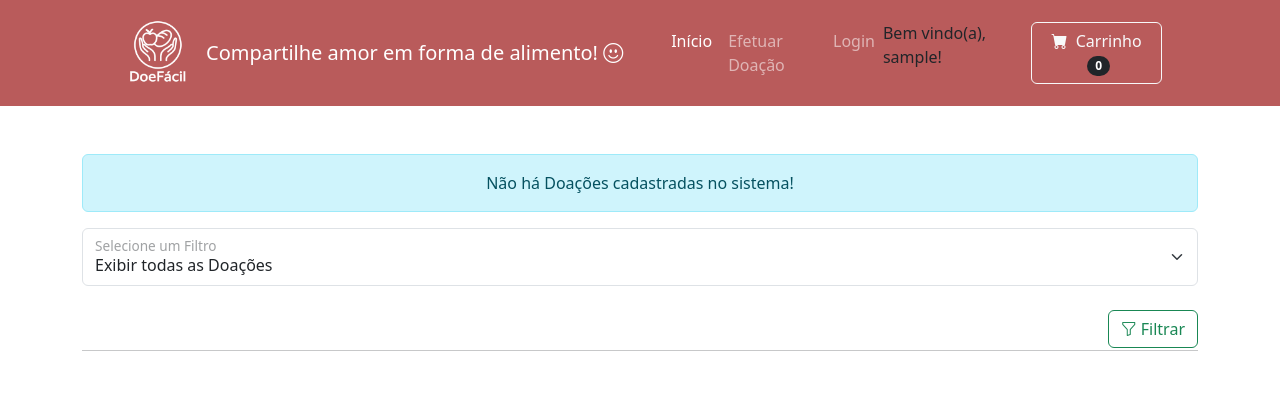
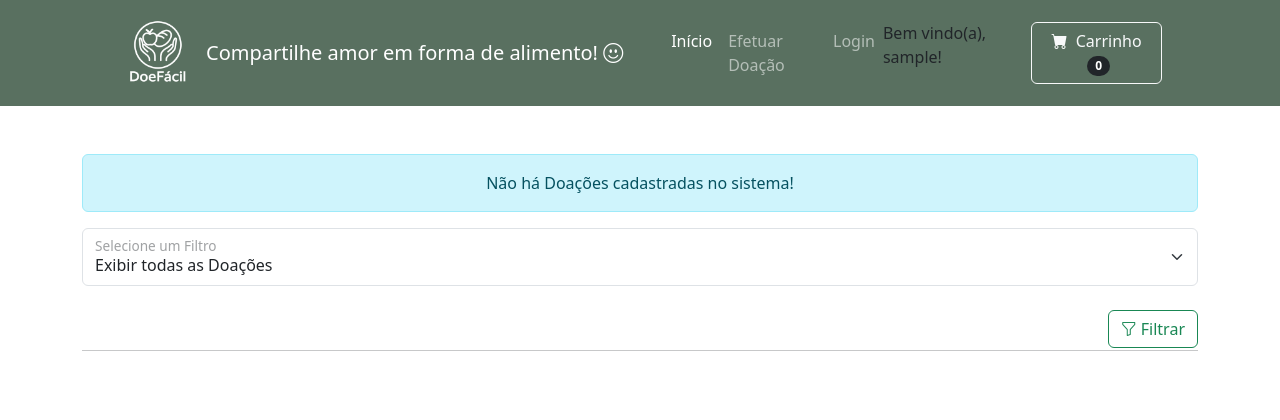
Before and after one commit to anethayne/doefacil, a PHP site: page /index.php in a window 1280 px wide. Shown: the top 420 px of the page. Run offline with PHP 8.4, Linux system fonts and the light colour scheme; the visitor is signed in with stand-in values (Sample User, id 1); data that the repository does not hold is empty.

Commit message:
Update header.php

```diff
--- a/header.php
+++ b/header.php
@@ -41,7 +41,7 @@
     <body>
 
         <!-- Navigation -->
-    <nav class="navbar navbar-expand-lg navbar-dark sticky-top" style="background-color: #b95b5bff;">
+    <nav class="navbar navbar-expand-lg navbar-dark sticky-top" style="background-color: #597060ff;">
         <div class="container px-4 px-lg-5">
 
             <!-- Logo e slogan lado a lado -->
```
